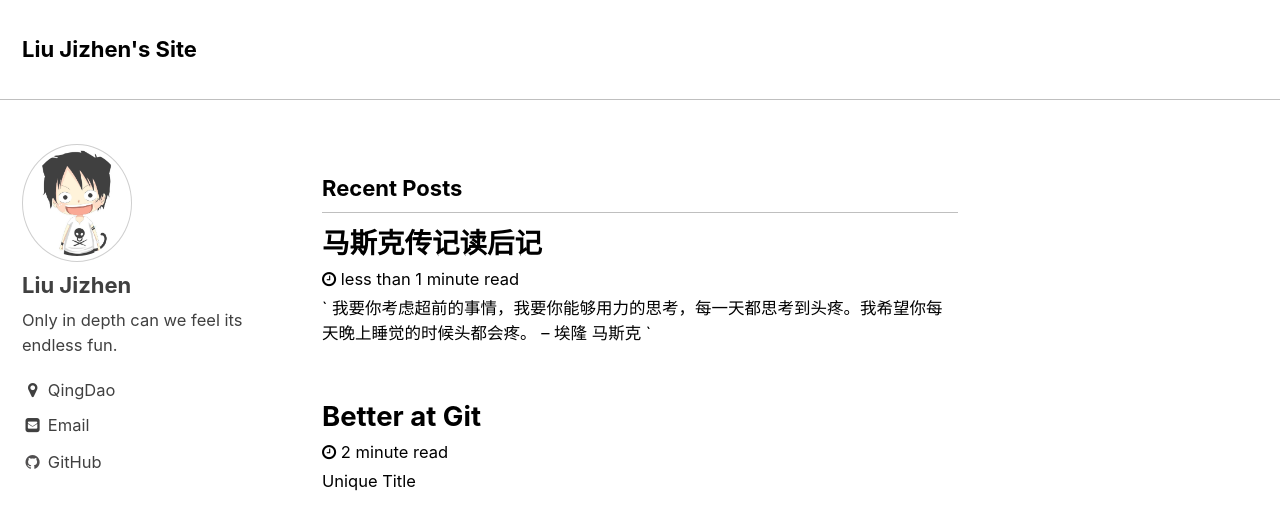
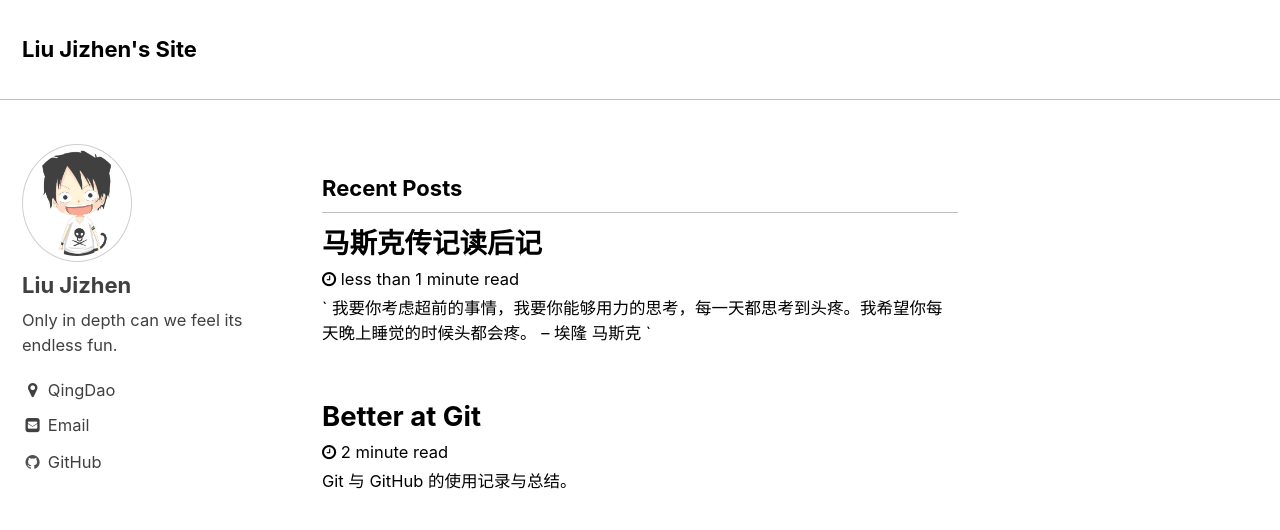
Before and after one commit to jeezliu/jeezliu.github.io, a Jekyll site: the page built from index.html, in a window 1280 px wide and 900 px high. Shown: the top 530 px of the window. Built offline with Jekyll 4.4.1, drawn with Linux system fonts in a browser that asks for light colours; the list of posts is cut into pages by our own code.

```diff
--- a/_posts/2016-01-03-better-at-git.md
+++ b/_posts/2016-01-03-better-at-git.md
@@ -1,17 +1,18 @@
 ---
 title: "Better at Git"
+excerpt: "Git 与 GitHub 的使用记录与总结。"
 modified: 2016-01-03T16:03:49-04:00
 categories:
-  - 工具
+  - Tools
 tags:
   - Git
 ---
 
-{% include toc title="Unique Title" icon="file-text" %}
+{% include toc title="内容列表" icon="file-text" %}
 
 工作流程图
 
-![Git Image]({{ site.url }}{{ site.baseurl }}/images/git_work_flow.jpg)
+![Git Image]({{ site.url }}{{ site.baseurl }}/assets/images/git-work-flow.png)
 * Workspace：工作区
 * Index / Stage：暂存区
 * Repository：仓库区（或本地仓库）
```
Also changed, not shown: Gemfile (+2 -5 lines), _pages/about.md (+0 -4 lines), assets/images/git-work-flow.png (renamed from assets/images/git_work_flow.png).
